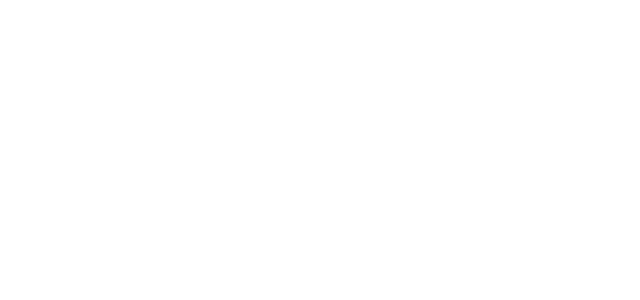
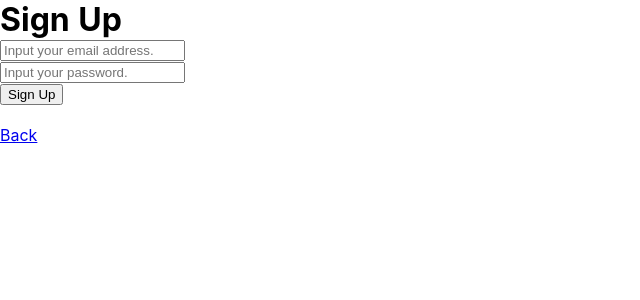
Before and after one commit to YanaPIIDXer/AuthenticationAppChallenge, a Nuxt app in the folder Frontend/Src/: page /signup in a window 1280 px wide. Before the commit this address had no page. Shown: the top 300 px of the page, without its empty margins (0-640 px from the left). Built offline with nearby package versions, Linux system fonts and the light colour scheme.

Commit message:
サインアップページを追加。

```diff
--- a/Frontend/Src/pages/index.vue
+++ b/Frontend/Src/pages/index.vue
@@ -1,11 +1,16 @@
 <template>
   <div class="container">
+    <h1>Sign In</h1>
     <UserDataForm
       target="http://yanap.docker.com:3000/login"
       :onResult="onSignIn"
       :onError="onSignInFailed"
       buttonText="Sign In"
     />
+    <br />
+    <button>
+      <nuxt-link to="/signup" class="signup_button_link">Sign Up</nuxt-link>
+    </button>
   </div>
 </template>
 
@@ -41,4 +46,8 @@
 </script>
 
 <style>
+.signup_button_link {
+  text-decoration: none;
+  color: black;
+}
 </style>
--- /dev/null
+++ b/Frontend/Src/pages/signup.vue
@@ -0,0 +1,32 @@
+<template>
+  <div class="container">
+    <h1>Sign Up</h1>
+    <UserDataForm
+      target="http://yanap.docker.com:3000/signup"
+      :onResult="onSignUp"
+      :onError="onSignUpFailed"
+      buttonText="Sign Up"
+    />
+    <br />
+    <nuxt-link to="/">Back</nuxt-link>
+  </div>
+</template>
+
+<script>
+import UserDataForm from "~/components/UserDataForm.vue";
+export default {
+  components: {
+    UserDataForm,
+  },
+
+  methods: {
+    onSignUp(json) {},
+    onSignUpFailed(err) {
+      alert("Sign up Failed. Error:" + err);
+    },
+  },
+};
+</script>
+
+<style>
+</style>
```
